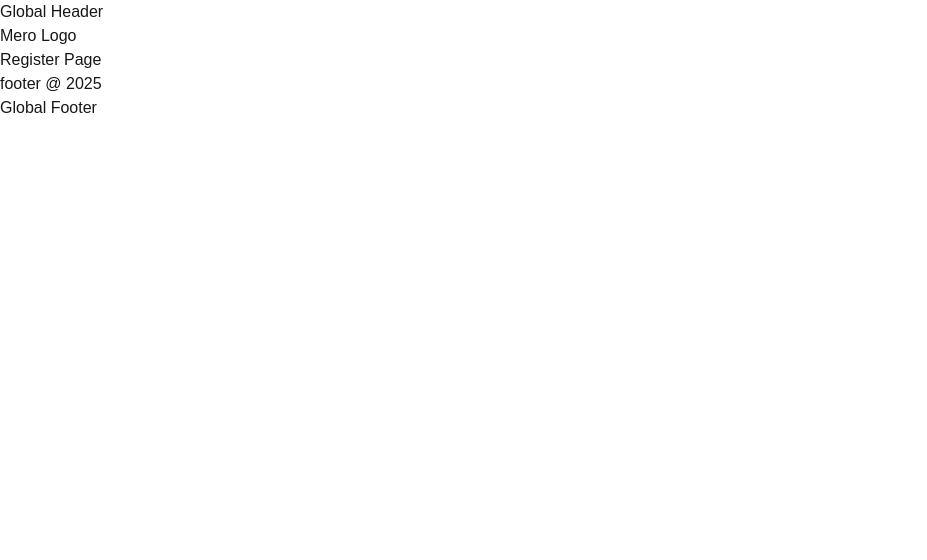
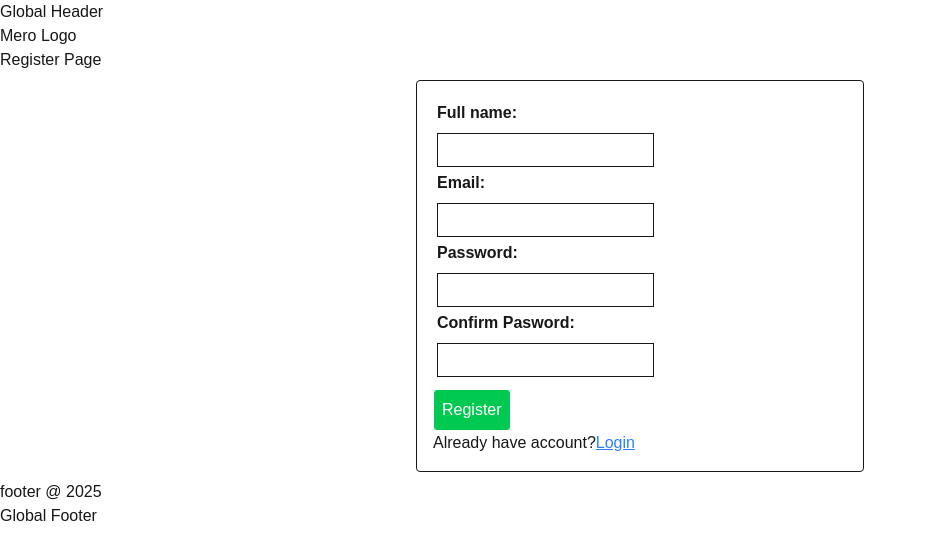
Before and after one commit to asrim10/next-35b, a Next.js app: page /register in a window 1280 px wide. Shown: the top 560 px of the page, without its empty margins (0-927 px from the left). Built offline with nearby package versions, Linux system fonts and the light colour scheme.

Commit message:
register-page

```diff
--- a/app/(auth)/_components/login-form.tsx
+++ b/app/(auth)/_components/login-form.tsx
@@ -1,3 +1,5 @@
+import Link from "next/link";
+
 export default function LoginForm() {
     return (
         <div className="mx-auto max-w-md border m-2 p-4 rounded">
@@ -10,6 +12,10 @@ export default function LoginForm() {
                 <input type="password" className="p-1 border" />
             </div>
             <button className="bg-green-500 border rounded p-2 mt-2 text-white">Login</button>
+            <div>
+                Don't have account?
+                <Link href="/register" className="text-blue-500 underline">Register</Link>
+            </div>
         </div>
     );
 }
--- /dev/null
+++ b/app/(auth)/_components/register-form.tsx
@@ -0,0 +1,29 @@
+import Link from "next/link";
+
+export default function RegisterForm() {
+    return (
+        <div className="mx-auto max-w-md border m-2 p-4 rounded items-center">
+            <div className="m-1">
+                <label className="block mb-2 font-semibold">Full name:</label>
+                <input className="p-1 border" />
+            </div>
+            <div className="m-1">
+                <label className="block mb-2 font-semibold">Email:</label>
+                <input className="p-1 border" />
+            </div>
+            <div className="m-1">
+                <label className="block mb-2 font-semibold">Password:</label>
+                <input type="password" className="p-1 border" />
+            </div>
+            <div className="m-1">
+                <label className="block mb-2 font-semibold">Confirm Pasword:</label>
+                <input type="password" className="p-1 border" />
+            </div>
+             <button className="bg-green-500 border rounded p-2 mt-2 text-white">Register</button>
+            <div>
+                Already have account?
+                <Link href="/login" className="text-blue-500 underline">Login</Link>
+            </div>
+        </div>
+    );
+}
--- a/app/(auth)/register/page.tsx
+++ b/app/(auth)/register/page.tsx
@@ -1,5 +1,9 @@
+import RegisterForm from "../_components/register-form";
 export default function Page() { //nap
     return (
-        <div> Register Page</div>
+        <div>
+            Register Page
+            <RegisterForm/>
+        </div>
     );
 }
```
